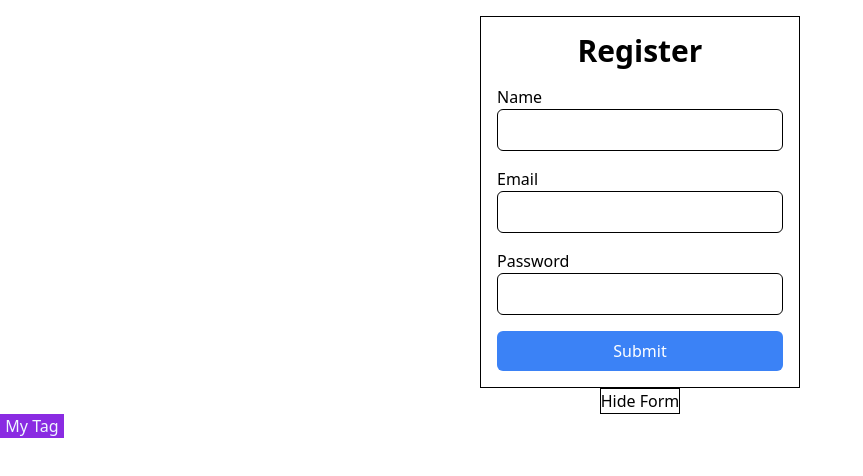
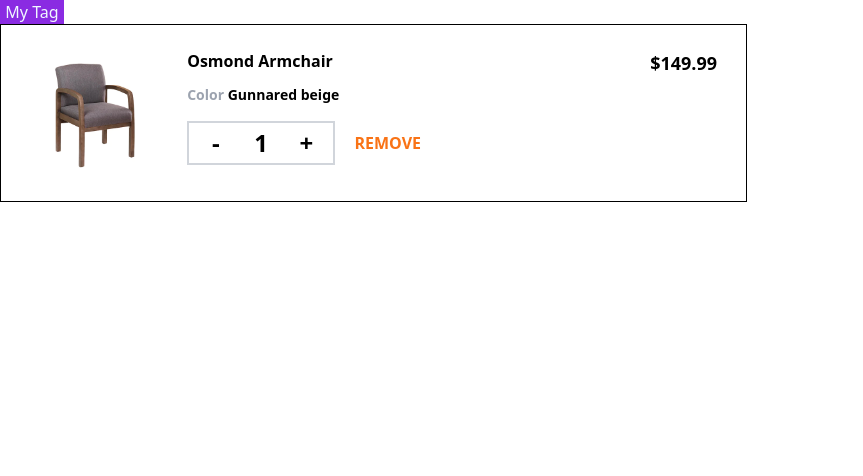
Before and after one commit to Tai-Huynh-1/html-css-intro, a React (Create React App) app in the folder react-learning/: page / in a window 1280 px wide. Shown: the top 476 px of the page, without its empty margins (0-863 px from the left). Built offline with nearby package versions, Linux system fonts and the light colour scheme.

Commit message:
worked on cart item component

```diff
--- a/react-learning/src/App.jsx
+++ b/react-learning/src/App.jsx
@@ -1,22 +1,25 @@
-import logo from './logo.svg';
+// import { useState } from 'react';
 import './App.css';
-import Form from './components/Form';
+// import Form from './components/Form';
 import Tag from "./components/common/Tag"
-import { useState } from 'react';
+import CartItem2 from './components/CartItem2';
 
 function App() {
-  const [hideForm, setHideForm] = useState(false)
+  // const [hideForm, setHideForm] = useState(false)
 
-  const formToggler = () => {
-    setHideForm(prevState => !prevState)
-  }
+  // const formToggler = () => {
+  //   setHideForm(prevState => !prevState)
+  // }
 
   return (
     <div className="App">
-      {!hideForm && <Form title="Register" />}
+      {/* {!hideForm && <Form title="Register" />}   */}
       {/* <Form title="Login" />   */}
-      <button className='border border-black' onClick={formToggler}>Hide Form</button>
+      {/* <button className='border border-black' onClick={formToggler}>Hide Form</button> */}
       <Tag />
+      <div className='w-full lg:w-7/12'>
+        <CartItem2 />
+      </div>
     </div>
   );
 }
--- /dev/null
+++ b/react-learning/src/components/CartItem2/CartCounter/index.jsx
@@ -0,0 +1,32 @@
+import { useState } from "react"
+
+const CartCounter = () => {
+    const [counter, setCounter] = useState(1)
+
+    const handleDecrement = () => {
+        setCounter(prevCounter => prevCounter === 1 ? 1 : prevCounter - 1)
+    }
+
+    const handleIncrement = () => {
+        setCounter(prevCounter => prevCounter + 1)
+    }
+
+    return (
+        <div className="flex">
+            {/* Counter */}
+            <div className="border-2 border-gray-300 w-7/12">
+                <div className="flex w-full text-2xl p-1">
+                    <button className="w-4/12" onClick={handleDecrement}><strong>-</strong></button>
+                    <div className="w-4/12 text-md flex flex-col"><strong className="block my-auto">{counter}</strong></div>
+                    <button className="w-4/12" onClick={handleIncrement}><strong>+</strong></button>
+                </div>
+            </div>
+
+            <div className="w-5/12 flex flex-col">
+                <button className="text-orange-500 my-auto"><strong>REMOVE</strong></button>
+            </div>
+        </div>
+    )
+}
+
+export default CartCounter
--- /dev/null
+++ b/react-learning/src/components/CartItem2/index.jsx
@@ -0,0 +1,33 @@
+import CartCounter from "./CartCounter"
+import chair1 from "../../assets/e-comm/chair1.webp"
+
+const CartItem2 = () => {
+    return (
+        <div className="border border-black flex py-6">
+            <div className="w-3/12 flex">
+                <img className="my-auto mx-auto" src={chair1} alt="Osmond Armchair" width="128" height="128"/>
+            </div>
+
+            <div className="w-7/12 space-y-4">
+                <div className="space-y-3">
+                    <h3 className="text-start">
+                        <strong>Osmond Armchair</strong>
+                    </h3>
+                    <div className="text-start text-sm">
+                        <strong><span className="text-gray-400">Color</span> Gunnared beige</strong>
+                    </div>
+                </div>
+
+                <div className="w-full md:w-7/12">
+                    <CartCounter />
+                </div>
+            </div>
+
+            <h3 className="w-2/12 text-lg">
+                <strong>$149.99</strong>
+            </h3>
+        </div>
+    )
+}
+
+export default CartItem2
--- a/react-learning/src/components/Form/index.jsx
+++ b/react-learning/src/components/Form/index.jsx
@@ -45,9 +45,15 @@ function Form ({title}) {
 
     console.log(form)
 
+    const handleSubmit = (event) => {
+        event.preventDefault()
+        console.log(event)
+        // submit the form information to the backend server to create a user in the database
+    }
+
     return (
         <>
-            <form className="flex flex-col border border-black mt-4 w-full md:w-6/12 lg:w-3/12 mx-auto p-4 space-y-4">
+            <form onSubmit={handleSubmit} className="flex flex-col border border-black mt-4 w-full md:w-6/12 lg:w-3/12 mx-auto p-4 space-y-4">
                 <h1 className="text-3xl"><strong>{title}</strong></h1>
 
                 <div className="space-y-4">
```
Also changed, not shown: react-learning/src/assets/e-comm/chair1.webp (added).
